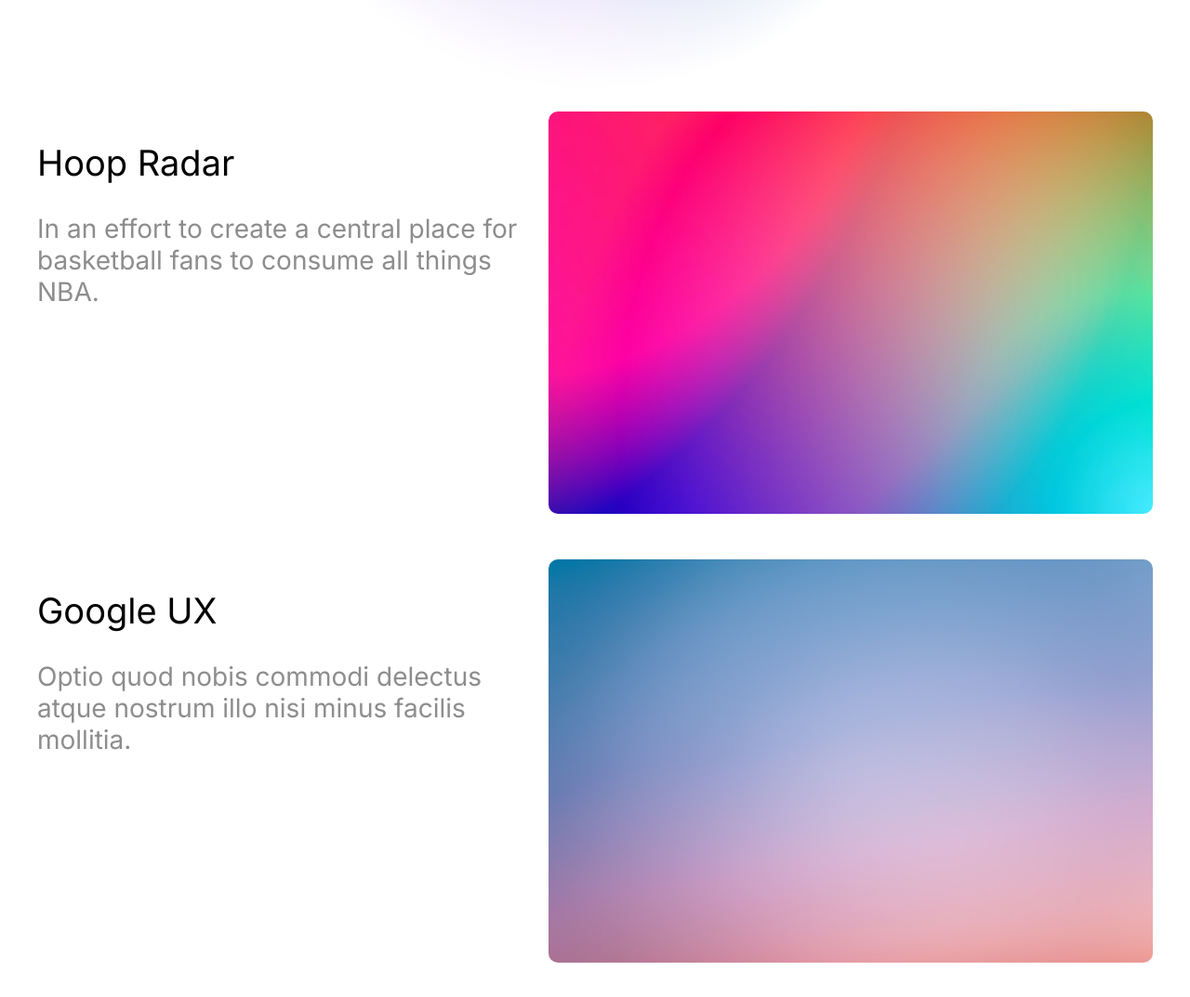
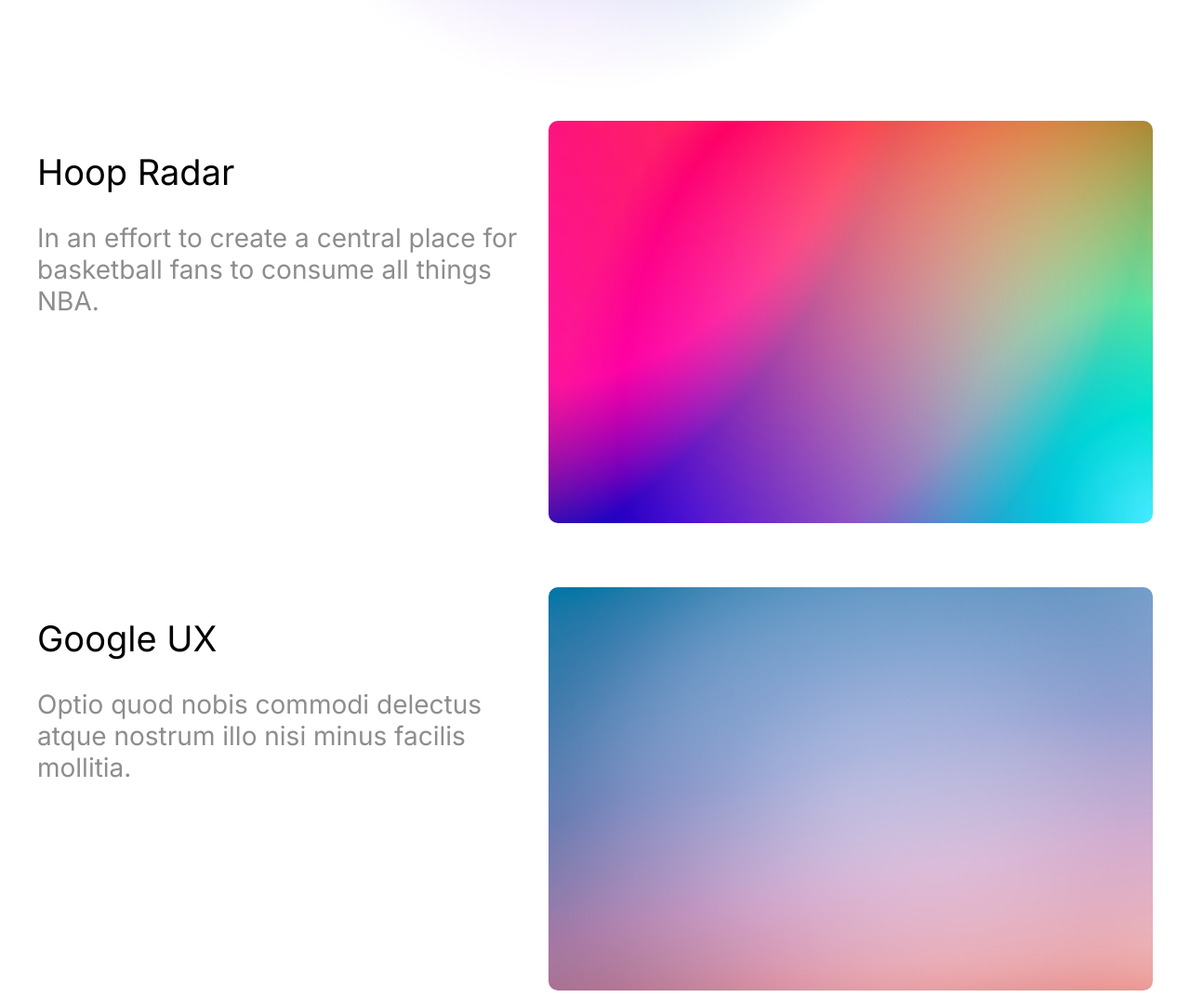
Before and after one commit to zpeeran/zpeeran.github.io, an Astro site: page / in a window 1280 px wide. Shown: the part 680-1753 px from the top of the page at 93% size. Built offline with nearby package versions, Linux system fonts and the light colour scheme; Astro itself is replaced by a stand-in of ours.

Commit message:
added projects link

```diff
--- a/src/components/Card.astro
+++ b/src/components/Card.astro
@@ -35,7 +35,7 @@
 </div>
 <style>
     .link-card {
-        padding: 0px 12px;
+        padding: 10px 12px;
         margin-bottom: 45px;
     }
 
@@ -66,7 +66,7 @@
         .link-card {
             display: flex;
             justify-content: space-between;
-            padding: 0px 40px;
+            padding: 10px 40px;
         }
 
         .link-text {
--- a/src/layouts/Layout.astro
+++ b/src/layouts/Layout.astro
@@ -24,6 +24,9 @@
 </html>
 
 <style>
+    html {
+        scroll-behavior: smooth;
+    }
     body {
         font-family: "Inter", sans-serif;
         margin: 0;
--- a/src/layouts/Nav.astro
+++ b/src/layouts/Nav.astro
@@ -1,7 +1,7 @@
 <nav>
-    <div class="logo"><a href="">Zafar Peeran</a></div>
+    <div class="logo"><a href="/">Zafar Peeran</a></div>
     <div class="nav-links">
-        <div class="nav-link"><a href="">Projects</a></div>
+        <div class="nav-link"><a href="/#Projects">Projects</a></div>
         <div class="nav-link"><a href="">About</a></div>
         <div class="nav-link"><a href="">Contact</a></div>
     </div>
--- a/src/pages/index.astro
+++ b/src/pages/index.astro
@@ -8,6 +8,7 @@
 <Layout title="Zafar Peeran">
     <main>
         <Intro />
+        <div id="Projects">
             <Card
                 href="/hoop-radar"
                 title="Hoop Radar"
@@ -26,6 +27,7 @@
                 body="Lorem ipsum dolor sit amet consectetur, adipisicing elit."
                 image="/temp-images/gradient3.jpg"
             />
+        </div>
         <div class="message">
             Let's get to know each other.
             <div class="caption">Get in touch.</div>
```
Lines whose indentation alone changed are shown as unchanged.
